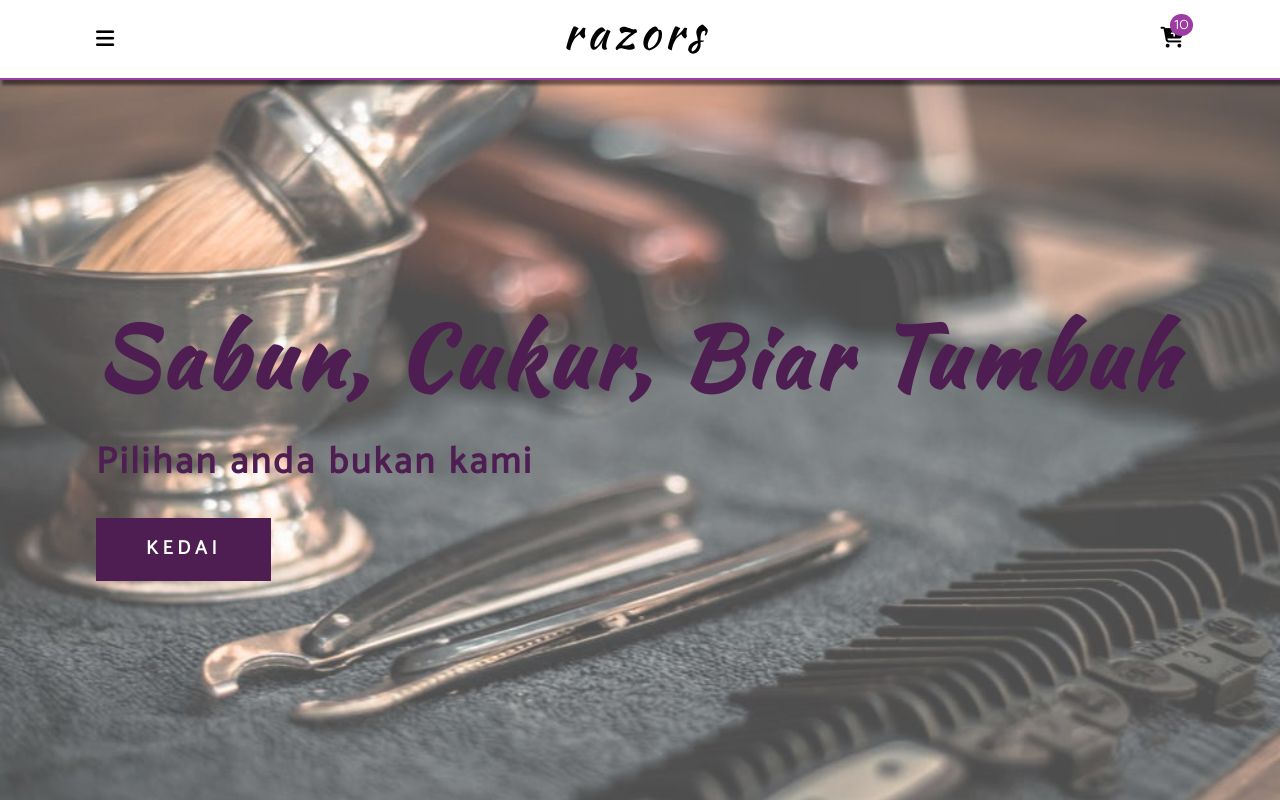
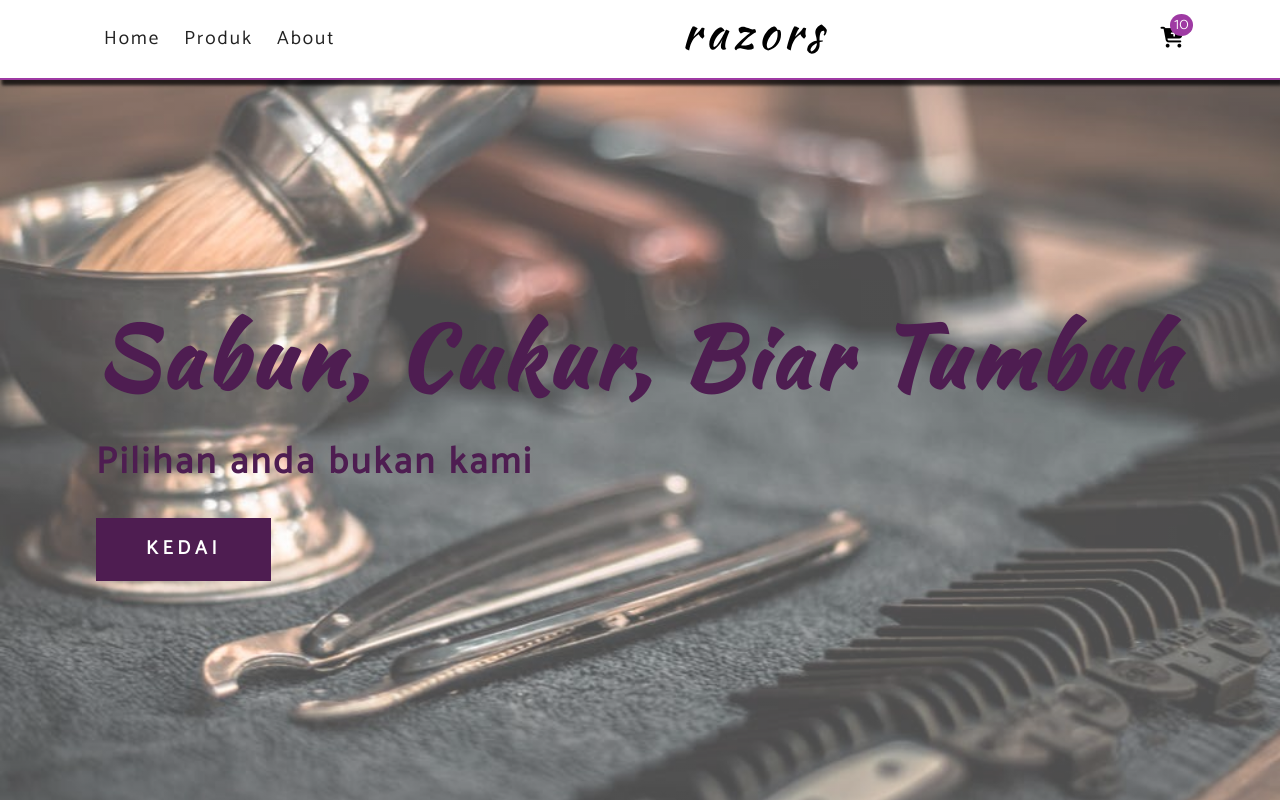
Before and after one commit to maklumi/razors, a Svelte app: page / in a window 1280 px wide. Shown: the top 800 px of the page. Built offline with nearby package versions, Linux system fonts and the light colour scheme.

Commit message:
BigNavbar dan links

```diff
--- /dev/null
+++ b/src/komponen/Navbar/BigNavbar.svelte
@@ -0,0 +1,26 @@
+<script>
+  import ButangTroli from "../Troli/TroliButton.svelte";
+  import { link } from "svelte-routing";
+  import pautan from "../../konstan/pautan";
+</script>
+
+<nav class="navbar">
+  <div class="nav-container">
+    <div class="nav-center">
+      <ul class="nav-links">
+        {#each pautan as paut}
+          <li>
+            <a href={paut.url} use:link>{paut.text}</a>
+          </li>
+        {/each}
+      </ul>
+      <a href="/" use:link class="nav-logo big-loop_guard">
+        <img src="assets/images/logo.svg" alt="logo razors" class="logo" />
+      </a>
+
+      <div class="nav-aside">
+        <ButangTroli />
+      </div>
+    </div>
+  </div>
+</nav>
--- a/src/komponen/Navbar/MainNavbar.svelte
+++ b/src/komponen/Navbar/MainNavbar.svelte
@@ -1,5 +1,7 @@
 <script>
   import SmallNavbar from "./SmallNavbar.svelte";
+  import BigNavbar from "./BigNavbar.svelte";
 </script>
 
 <SmallNavbar />
+<BigNavbar />
--- /dev/null
+++ b/src/konstan/pautan.js
@@ -0,0 +1,5 @@
+export default [
+    {text: "home", url :"/"},
+    {text: "produk", url: "/produk"},
+    {text: "about", url :"/about"}
+]
```
